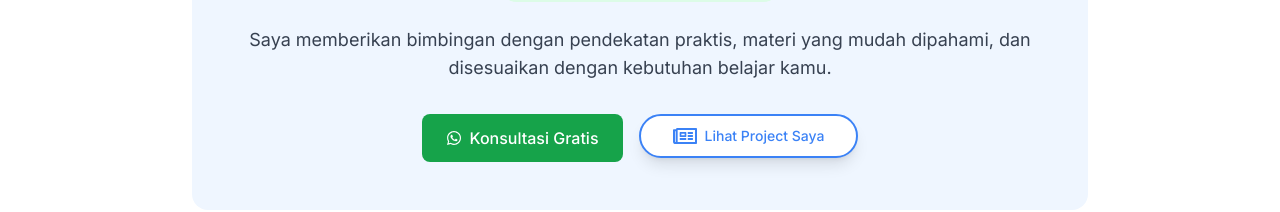
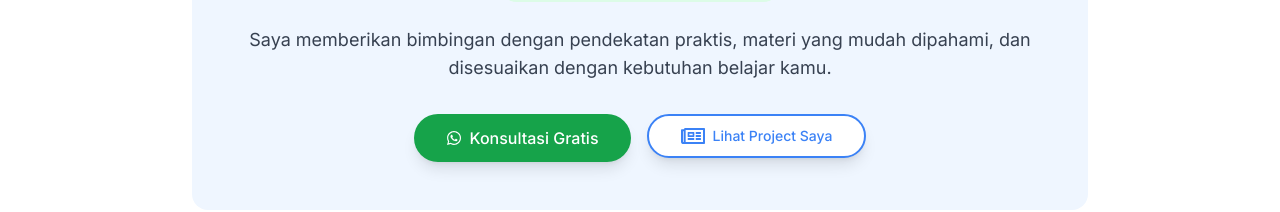
Before and after one commit to TeguhBagasM/thieverse, a Next.js app: page /layanan in a window 1280 px wide. Shown: the part 1027-1239 px from the top of the page. Built offline with nearby package versions, Linux system fonts and the light colour scheme; no server answers.

Commit message:
style: change button style

```diff
--- a/app/layanan/page.tsx
+++ b/app/layanan/page.tsx
@@ -125,7 +125,7 @@ export default function JasaPage() {
               href={createConsultationURL()}
               target="_blank"
               rel="noopener noreferrer"
-              className="inline-flex items-center justify-center bg-green-600 hover:bg-green-700 text-white font-medium py-3 px-6 rounded-lg transition-colors duration-200"
+              className="inline-flex items-center justify-center bg-green-600 hover:bg-green-700 text-white font-medium py-3 px-8 rounded-full shadow-lg transition-all duration-300 ease-in-out transform hover:scale-105"
             >
               <FaWhatsapp className="mr-2" />
               Konsultasi Gratis
```
